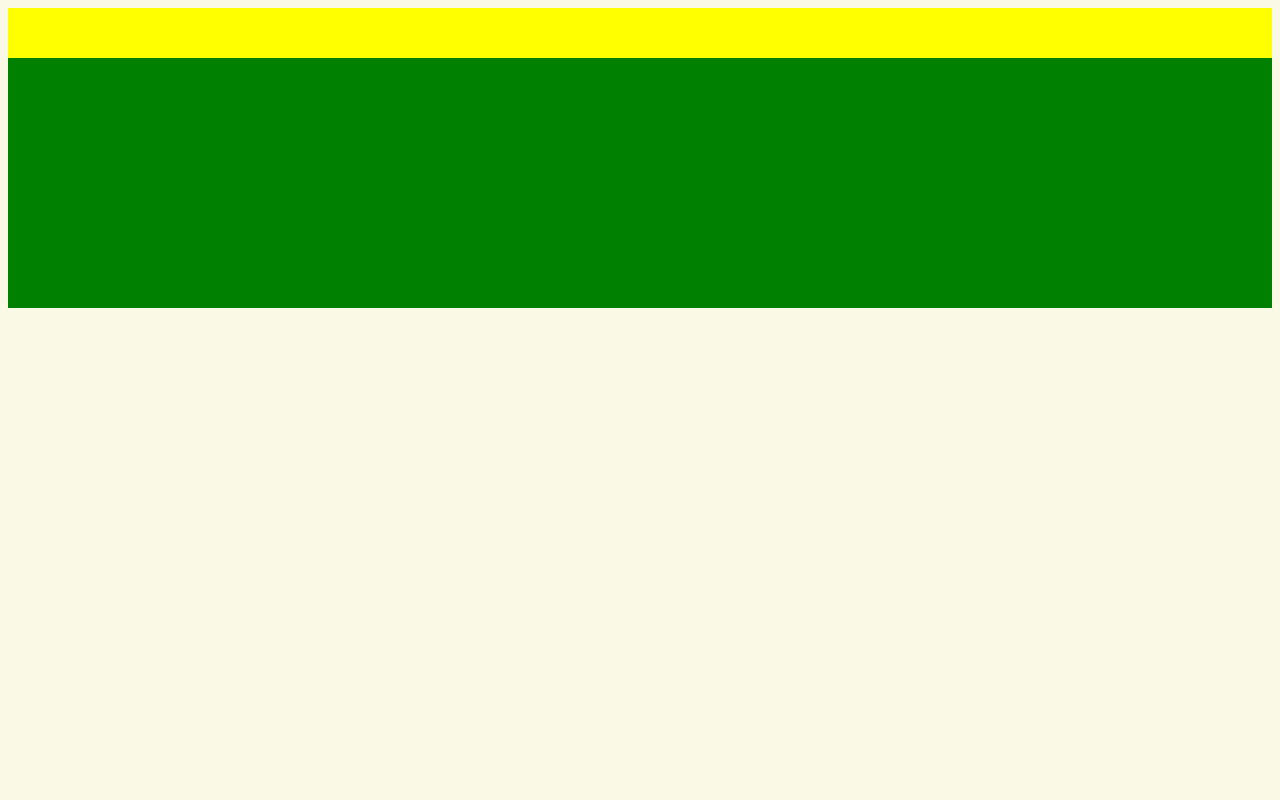
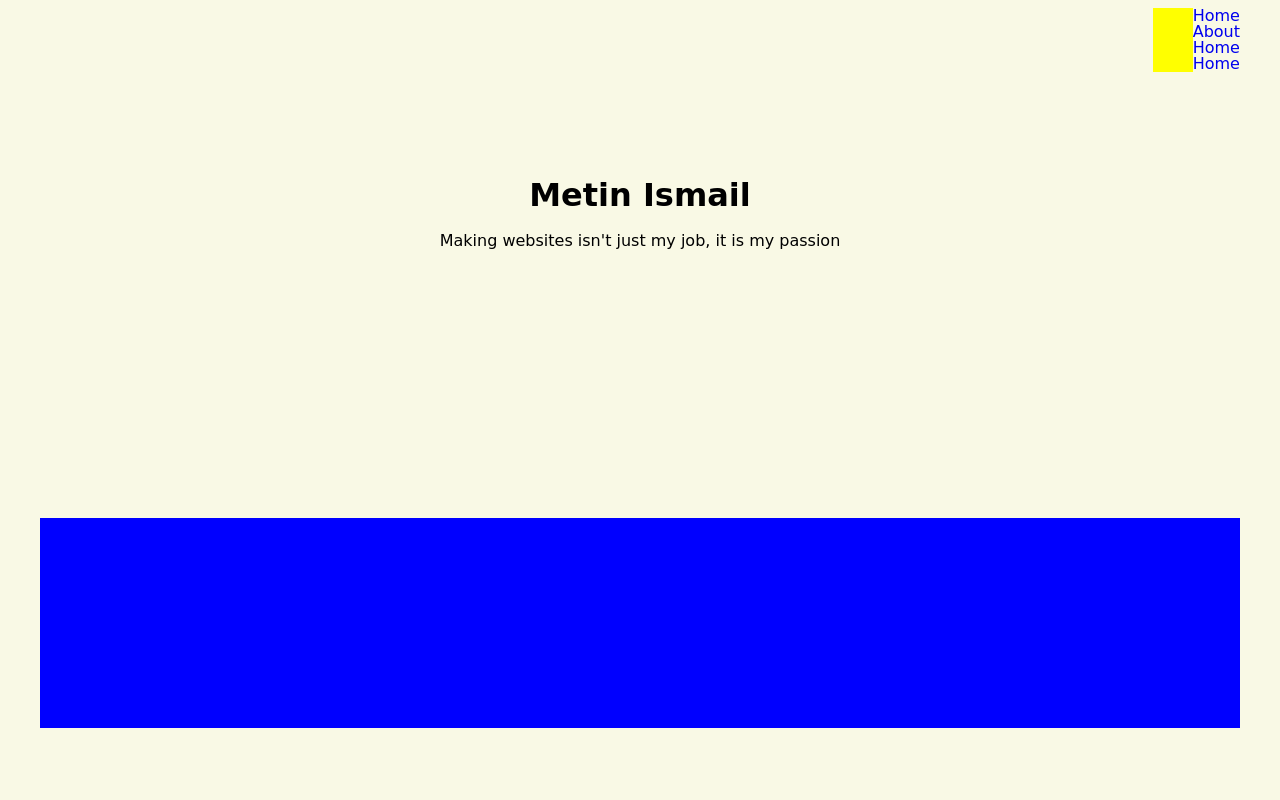
Before and after one commit to metin-ism/template, a website built with webpack: page index.html in a window 1280 px wide. Shown: the top 800 px of the page. Built offline with nearby package versions, Linux system fonts and the light colour scheme.

Commit message:
first inputs html and css

```diff
--- a/index.html
+++ b/index.html
@@ -9,7 +9,18 @@
 <body>
 <div class="container">
 <header>
-    <nav></nav>
+    <nav>
+        <ul>
+            <li><a href="#">Home</a></li>
+            <li><a href="#">About</a></li>
+            <li><a href="#">Home</a></li>
+            <li><a href="#">Home</a></li>
+        </ul>
+    </nav>
+    <div class="header-text">
+    <h1>Metin Ismail</h1>
+    <p>Making websites isn't just my job, it is my passion</p>
+    </div>
 </header>
     <div class="sbody">
         <section></section>
--- a/package.json
+++ b/package.json
@@ -18,7 +18,7 @@
     "css-loader": "^3.5.0",
     "file-loader": "^6.0.0",
     "html-loader": "^1.1.0",
-    "html-webpack-plugin": "^4.0.4",
+    "html-webpack-plugin": "^4.2.0",
     "mini-css-extract-plugin": "^0.9.0",
     "node-sass": "^4.13.1",
     "sass-loader": "^8.0.2",
--- a/src/style.css
+++ b/src/style.css
@@ -1,19 +1,48 @@
+@import "https://use.fontawesome.com/releases/v5.8.1/css/all.css";
+a, nav ol, nav ul, form ol, form ul{
+    text-decoration: none;
+    list-style: none;
+}
 body{
     background: #F9F9E5;
+    font: 100%/1 'Indie Flower', cursive;
 }
 .container{
     min-height: 1500px;
-    background: black
+    max-width: 1200px;
+    margin: 0 auto;
 }
 header{
-    background: green;
     height: 300px;
 }
 nav{
-    height: 50px;
+position: relative;
+}
+nav ul{
     background: yellow;
+    position: absolute;
+    top:-16px;
+    right: 0;
+
+}
+nav ul li{
+background: #F9F9E5;
+
+
+}
+.header-text{
+    text-align: center;
+    width: 100%;
+    padding-top: 150px;
 }
 div .sbody{
     height: 800px;
     background: #F9F9E5;
 }
+section{
+    height: 200px;
+    padding: 5px;
+}
+section:nth-of-type(2),section:nth-of-type(4) {
+    background: blue;
+}
```
Also changed, not shown: 1 other file.
